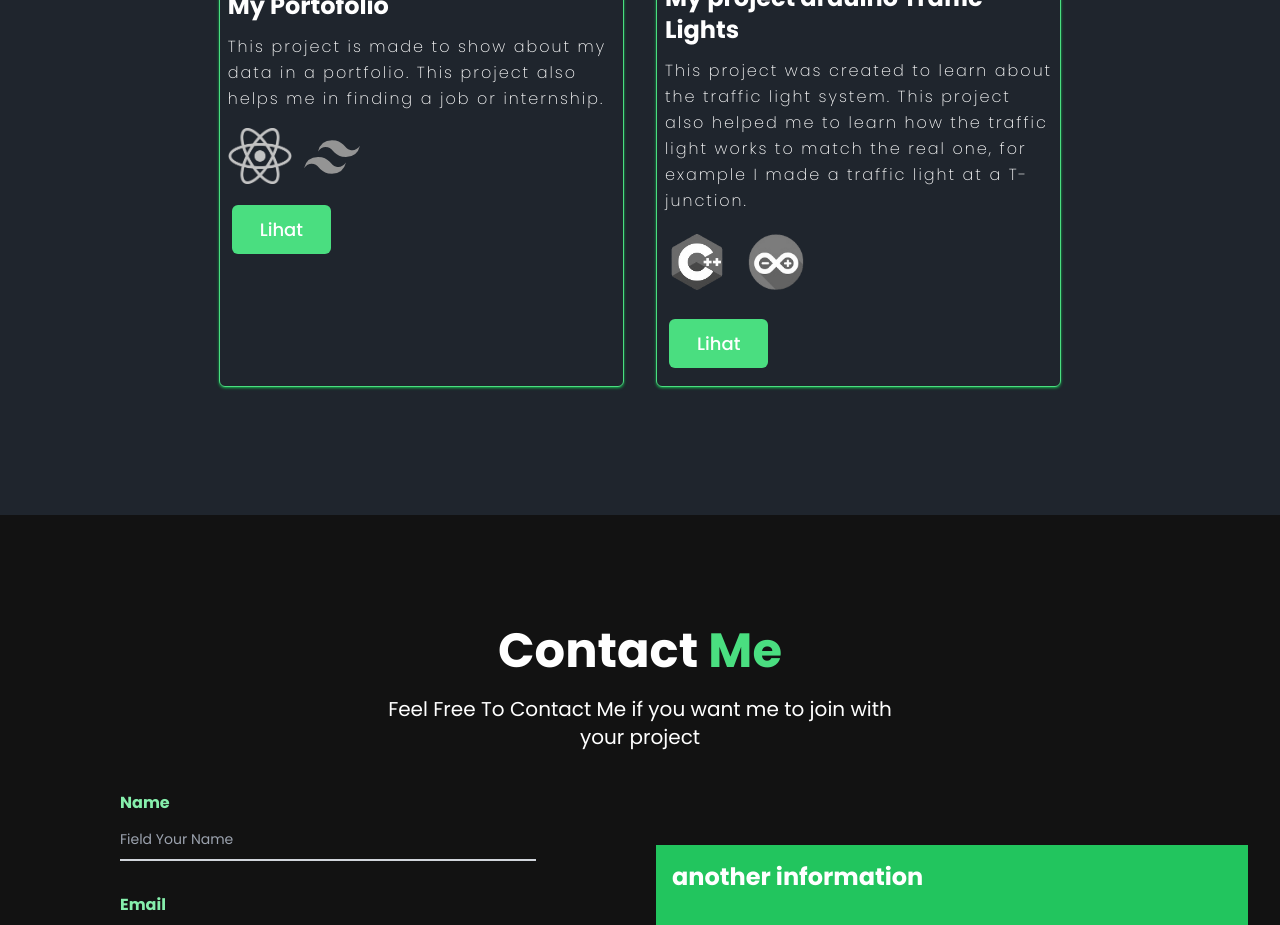
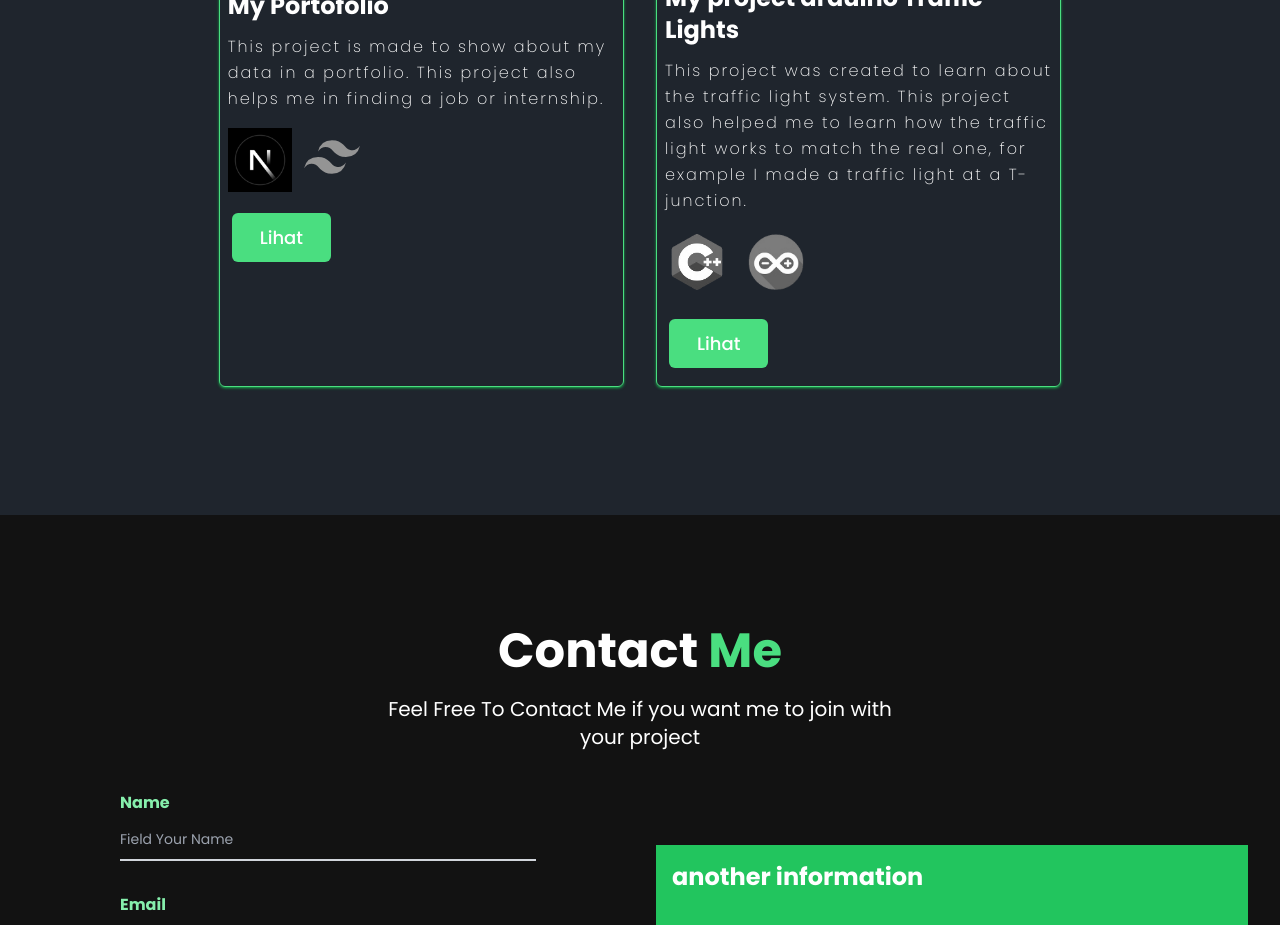
Before and after one commit to JxMaad/Hilal-Portofolio, a Next.js app: page / in a window 1280 px wide. Shown: the part 4200-5125 px from the top of the page. Built offline with nearby package versions, Linux system fonts and the light colour scheme.

Commit message:
new update 03/08/24

```diff
--- a/components/about.tsx
+++ b/components/about.tsx
@@ -33,7 +33,7 @@ export const About: React.FC<AboutProps> = ({ id }) => {
                             <a href="./CV_Hilal_Ahmad_Mujaddid.pdf" download>
                                 <button className="border px-5 py-2 my-5 hover:bg-green-300 transition duration-300 ease-in-out text-lg">Download CV</button>
                             </a>
-                            <a href="https://drive.google.com/drive/folders/1sXGMb3NEQeRwuHJM8AyuhFyON9riK5y8" target="_blank">
+                            <a href="https://drive.google.com/drive/folders/1sXGMb3NEQeRwuHJM8AyuhFyON9riK5y8?usp=classroom_web&authuser=0" target="_blank">
                                 <button className="border ml-10 px-8 py-2 my-5 hover:bg-green-300 transition duration-300 ease-in-out text-lg">Certificate</button>
                             </a>
                         </div>
--- a/components/projects.tsx
+++ b/components/projects.tsx
@@ -73,7 +73,7 @@ export const Project = () => {
               <p className="font-extralight leading-relaxed tracking-[2px] px-2">This project is made to show about my data in a portfolio. This project also helps me in finding a job or internship.</p>
               <div className="flex gap-x-2 px-2">
                 <div className="py-4 max-w-16 grayscale hover:grayscale-0 transition duration-300 ease-in-out">
-                  <img src="./React-icon.svg.png" alt="react" />
+                  <img src="./iduLChSb1a.jpeg" alt="nextjs" />
                 </div>
                 <div className="py-3 max-w-16 grayscale hover:grayscale-0 transition duration-300 ease-in-out">
                   <img src="./tailwind.svg" alt="tailwind" />
```
